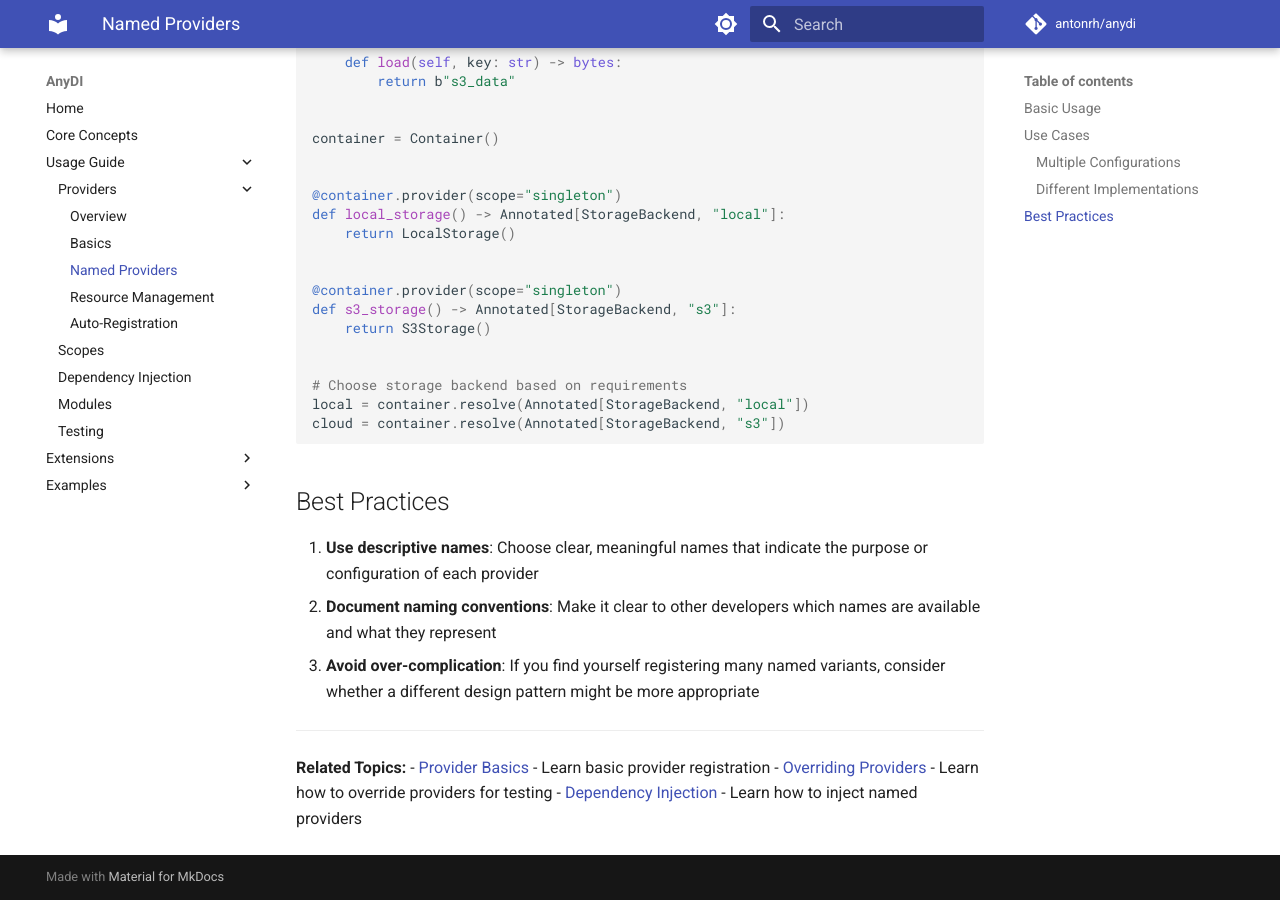
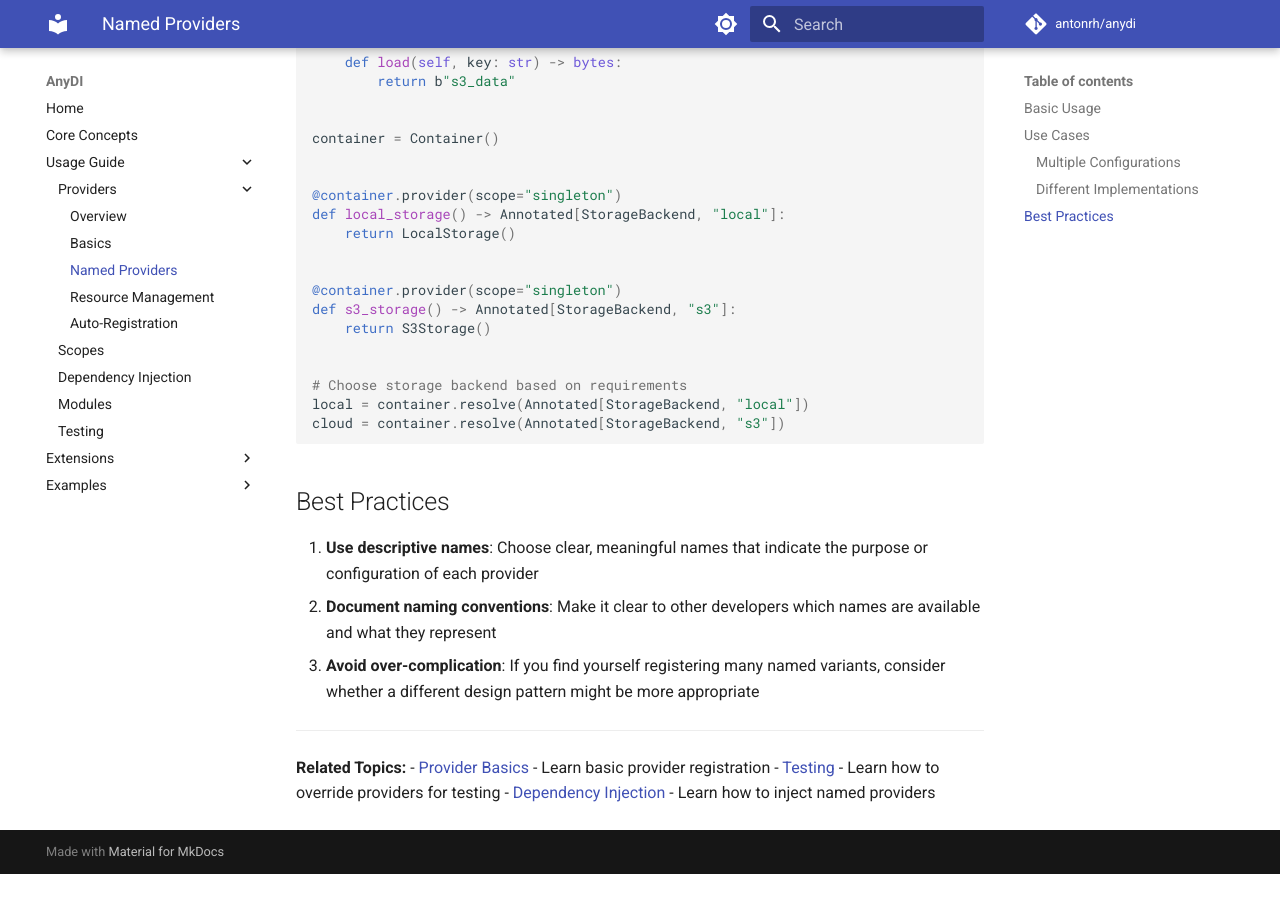
Before and after one commit to antonrh/anydi, an MkDocs documentation site: the page built from docs/usage/providers/annotated.md, in a window 1280 px wide and 900 px high, scrolled down 2241 px. Built offline with MkDocs 1.6.1 and Material for MkDocs 9.7.7, drawn with Linux system fonts in a browser that asks for light colours; comment, search, counter and statistics services are not loaded; after the commit the page ends 3115 px from its top, so only the background shows below that.

Commit message:
Fix documentation

```diff
--- a/docs/usage/providers/annotated.md
+++ b/docs/usage/providers/annotated.md
@@ -133,5 +133,5 @@ cloud = container.resolve(Annotated[StorageBackend, "s3"])
 
 **Related Topics:**
 - [Provider Basics](basics.md) - Learn basic provider registration
-- [Overriding Providers](../../advanced/overriding.md) - Learn how to override providers for testing
+- [Testing](../testing.md) - Learn how to override providers for testing
 - [Dependency Injection](../injection.md) - Learn how to inject named providers
```
